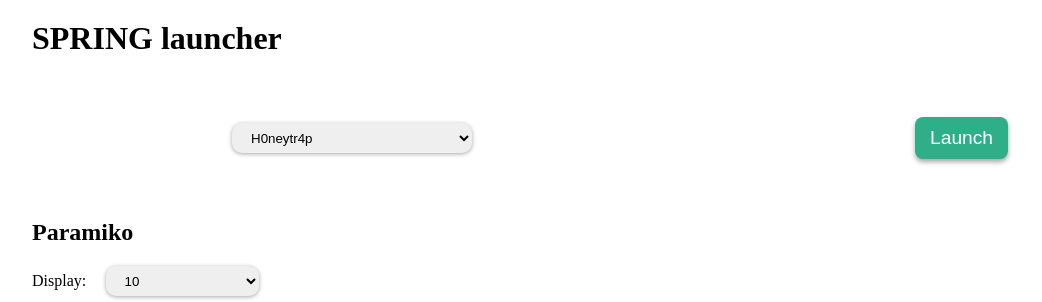
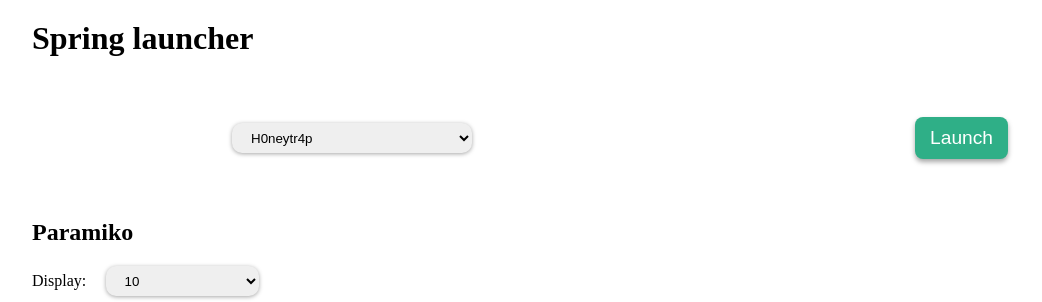
Before and after one commit to rikutokanzaki/Spring, a Python web app: template launcher/app/templates/index.html in a window 1280 px wide. Shown: the top 302 px of the page, without its empty margins (32-1074 px from the left). Run offline with Jinja, Linux system fonts and the light colour scheme; the template is opened without the code that fills it, so the values that code supplies are empty.

Commit message:
Update launcher name

```diff
--- a/launcher/app/templates/index.html
+++ b/launcher/app/templates/index.html
@@ -4,12 +4,12 @@
     <meta charset="UTF-8" />
     <meta name="viewport" content="width=device-width, initial-scale=1.0" />
     <link rel="stylesheet" href="/static/style.css" />
-    <title>SPRING launcher</title>
+    <title>Spring launcher</title>
   </head>
 
   <body>
     <div class="titleSection">
-      <h1 class="title">SPRING launcher</h1>
+      <h1 class="title">Spring launcher</h1>
     </div>
 
     <div class="launchHoneypot">
```
